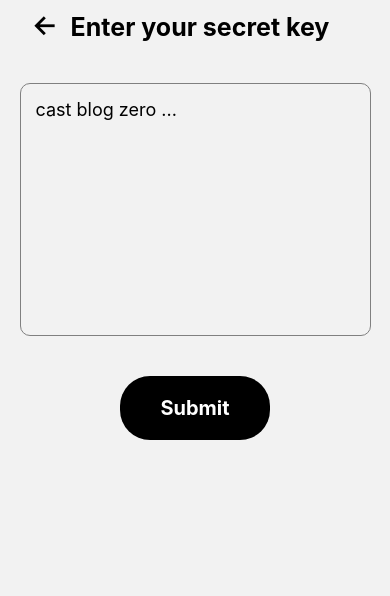
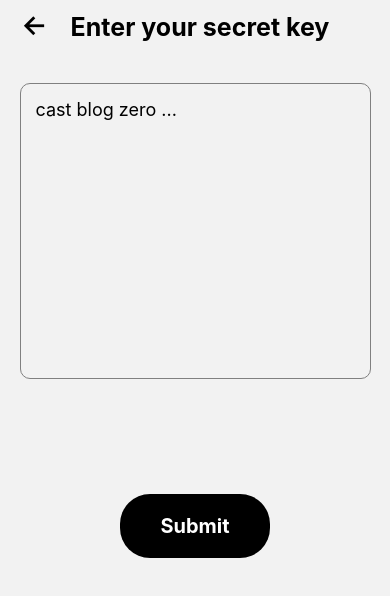
Before and after one commit to Alex-Neo-Projects/BoringCaster, a React Native app: screen /EnterMnemonic in a window 390 px wide. Shown: the top 596 px of the page. Built offline with nearby package versions, Linux system fonts and the light colour scheme.

Commit message:
add keyboard avoidingview

```diff
--- a/pages/Cast.jsx
+++ b/pages/Cast.jsx
@@ -1,4 +1,4 @@
-import { TextInput, Text, View, SafeAreaView, TouchableWithoutFeedback, Keyboard, KeyboardAvoidingView, TouchableOpacity } from 'react-native';
+import { TextInput, ActivityIndicator, Text, View, SafeAreaView, TouchableWithoutFeedback, Keyboard, KeyboardAvoidingView, TouchableOpacity } from 'react-native';
 import { WalletContext } from '../context/WalletContext';
 import { useContext, useState } from 'react';
 import { publishCast } from "@standard-crypto/farcaster-js";
@@ -10,6 +10,8 @@ export function Cast() {
   const [castText, setCastText] = useState('');
   const [error, setError] = useState('');
   const [characterCount, setCharacterCount] = useState(0);
+  const [loading, setLoading] = useState();
+
   const placeHolderOptions = ['Cast your mind', 'Cast away!', "what's poppin", 'Speak up !', "What's on your mind?", 'Cast your thoughts away', "What's happening?"]
 
   const navigation = useNavigation();
@@ -17,11 +19,14 @@ export function Cast() {
   async function submitCast() {
     try {
       setError('');
+      setLoading(true);
 
       await publishCast(wallet, castText);
 
+      setLoading(false);
       navigation.navigate('Home', {'castSent': "true"})
     } catch (e) {
+      setLoading(false);
       setError(e.toString());
     }
   }
@@ -35,7 +40,9 @@ export function Cast() {
   }
 
   return (
-    <SafeAreaView style={{alignItems: 'center', flex: 1}}>
+    <SafeAreaView style={{flex: 1}}>
+      <TouchableWithoutFeedback onPress={() => {Keyboard.dismiss()}}>
+        <View style={{flex: 1}}>
           <View style={{flexDirection: 'row', justifyContent: 'center', alignItems: 'center'}}>
             <TouchableOpacity onPress={() => navigation.navigate('Home')} style={{padding: 10, marginLeft: 10}}>
               <Ionicons name="arrow-back-outline" size={30} color="black" />
@@ -44,11 +51,13 @@ export function Cast() {
             <Text style={{fontSize: 25, paddingRight: 60, fontWeight: 'bold', flex: 1, textAlign: 'center'}}>Write a cast</Text>
           </View>
 
+          <KeyboardAvoidingView behavior="padding" style={{ flex: 1 }}>
+            <View style={{flex: 1, alignItems: 'center', paddingTop: 20}}>
               <TextInput
                 multiline={true}
                 numberOfLines={8}
                 placeholder={placeHolderOptions[Math.floor(Math.random() * placeHolderOptions.length)]}
-        style={{ height: '40%', width: '90%', paddingTop: 15, paddingLeft: 15, paddingRight: 15, fontSize: 18, borderColor: 'gray', borderRadius: 10, borderWidth: 2}}
+                style={{ height: '70%', width: '90%', paddingTop: 15, paddingLeft: 15, paddingRight: 15, fontSize: 18, borderColor: 'gray', borderRadius: 10, borderWidth: 2}}
                 onChangeText={(text) => {
                   setCastText(text);
                   const byteLength = convertStringToByteArray(text).length
@@ -56,15 +65,27 @@ export function Cast() {
                 }}
                 value={castText}
               />
-
               <View style={{ flexDirection: 'row', width: '90%', justifyContent: 'flex-end'}}>
                 <Text style={{fontSize: 16}}>{characterCount}/320 bytes</Text>
               </View>
+            </View>
+
+            {loading ? (
+              <View style={{ flex: 1, alignItems: 'center' }}>
+                <ActivityIndicator size={"large"} />
+              </View>
+            ) : (
+              <View style={{ flex: 1, alignItems: 'center' }}>
                 <Text style={{fontSize: 20, color: 'red', textAlign: 'center'}}>{error}</Text>
 
                 <TouchableOpacity onPress={() => submitCast()} style={{backgroundColor: 'black', padding: 20, borderRadius: 50, paddingLeft: 50, paddingRight: 50}}>
                   <Text style={{fontSize: 20, fontWeight: 'bold', color: 'white'}}>Send</Text>
                 </TouchableOpacity>
+              </View>
+            )}
+          </KeyboardAvoidingView>
+        </View>
+      </TouchableWithoutFeedback>
     </SafeAreaView>
  );
 }
--- a/pages/EnterMnemonic.tsx
+++ b/pages/EnterMnemonic.tsx
@@ -1,6 +1,5 @@
-import { Text, TextInput, SafeAreaView, Button, TouchableOpacity, View } from 'react-native';
+import { Text, KeyboardAvoidingView, TouchableWithoutFeedback, TextInput, SafeAreaView, Button, TouchableOpacity, View, Keyboard } from 'react-native';
 import { useState, useContext } from 'react';
-import { Wallet } from "ethers";
 import * as SecureStore from 'expo-secure-store';
 import { WalletContext } from '../context/WalletContext';
 import { useNavigation } from '@react-navigation/native';
@@ -30,7 +29,9 @@ export function EnterMnemonic() {
   }
 
   return (
-    <SafeAreaView style={{flex: 1, alignItems: 'center'}}>
+    <SafeAreaView style={{flex: 1}}>
+      <TouchableWithoutFeedback onPress={() => {Keyboard.dismiss()}}>
+        <View style={{ flex: 1 }}>
           <View style={{flexDirection: 'row', justifyContent: 'center', alignItems: 'center', paddingBottom: 30}}>
             <TouchableOpacity onPress={() => navigation.navigate('SecretKeyDisclaimer')} style={{padding: 10, marginLeft: 10}}>
               <Ionicons name="arrow-back-outline" size={30} color="black" />
@@ -39,15 +40,20 @@ export function EnterMnemonic() {
             <Text style={{fontSize: 25, paddingRight: 50, fontWeight: 'bold', flex: 1, textAlign: 'center'}}>Enter your secret key</Text>
           </View>
 
+          <View style={{ flex: 1 }}>
+            <KeyboardAvoidingView behavior="padding" style={{ flex: 1 }}>
+              <View style={{flex: 1, alignItems: 'center'}}>
                 <TextInput
                   multiline={true}
                   numberOfLines={9}
-        style={{ height: '30%', width: '90%', paddingTop: 15, paddingLeft: 15, paddingRight: 15, fontSize: 18, borderColor: 'gray', borderRadius: 10, borderWidth: 1}}
+                  style={{ height: '80%', width: '90%', paddingTop: 15, paddingLeft: 15, paddingRight: 15, fontSize: 18, borderColor: 'gray', borderRadius: 10, borderWidth: 1}}
                   onChangeText={onChangeSecretKey}
                   value={secretKey}
                   placeholder={'cast blog zero ...'}
                 />
+              </View>
 
+              <View style={{flex: 1, paddingBottom: 20, alignItems: 'center'}}>
                 <Text style={{fontSize: 25, color: 'red', paddingTop: 20, paddingBottom: 20}}>{error}</Text>
                 {loading ? (
                   <Text style={{fontSize: 25, paddingBottom: 30, textAlign: 'center'}}>Loading...</Text>
@@ -56,6 +62,11 @@ export function EnterMnemonic() {
                     <Text style={{fontSize: 20, color: 'white', fontWeight: 'bold'}}>Submit</Text>
                   </TouchableOpacity>
                 )}
+              </View>
+            </KeyboardAvoidingView>
+          </View>
+        </View>
+      </TouchableWithoutFeedback>
     </SafeAreaView>
  );
 }
--- a/pages/SecretKeyDisclaimer.jsx
+++ b/pages/SecretKeyDisclaimer.jsx
@@ -30,7 +30,7 @@ export function SecretKeyDisclaimer() {
       </View>
 
       <View style={{flex: 1, alignItems: 'center'}}>
-        <BoringButton widthSize={200} innerText={'continue'} onPress={() => navigation.navigate('EnterMnemonic')}></BoringButton>
+        <BoringButton widthSize={200} innerText={'Continue'} onPress={() => navigation.navigate('EnterMnemonic')}></BoringButton>
       </View>
     </SafeAreaView>
  );
```
Lines whose indentation alone changed are shown as unchanged.
